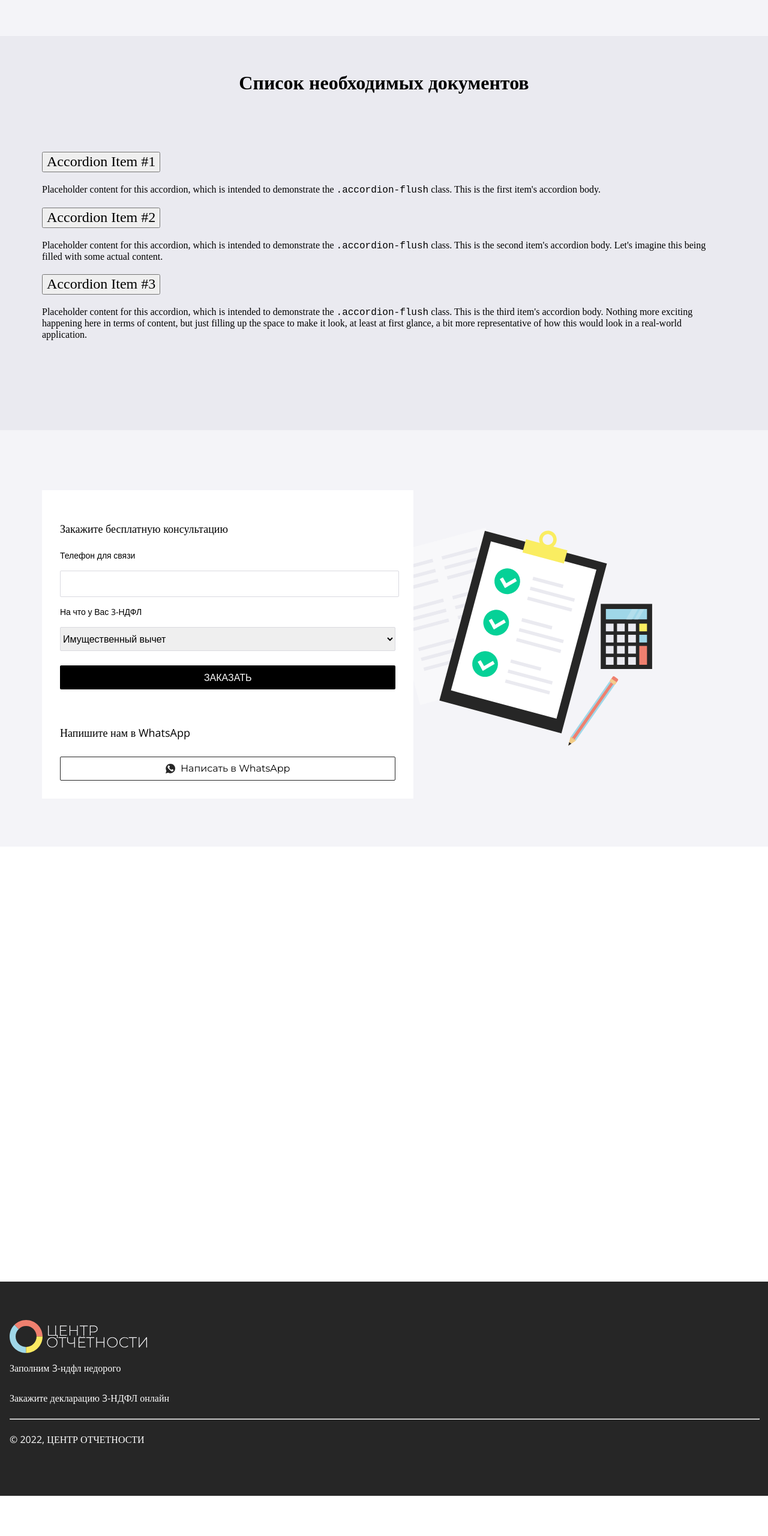
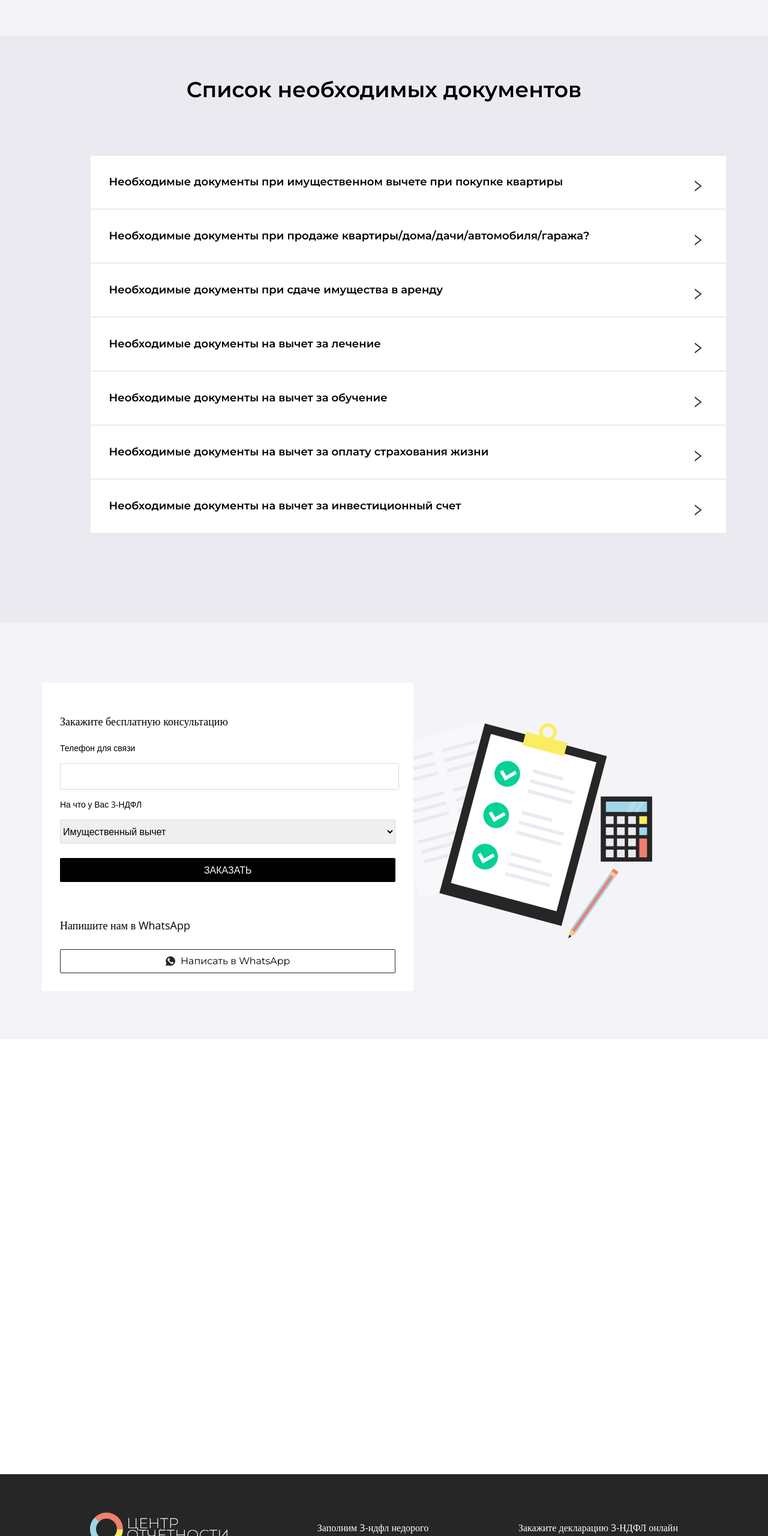
Before and after one commit to StanislawPivovarov/3NDFL, a website: page index.html in a window 1280 px wide. Shown: the part 3773-6333 px from the top of the page at 60% size. Before the commit the page ends 6266 px from the top, so only its background shows below. Drawn offline with nearby package versions, Linux system fonts and the light colour scheme.

Commit message:
add: almost final

```diff
--- a/index.html
+++ b/index.html
@@ -377,38 +377,29 @@
           </h1>
           <div class="container">
             <div class="row row-lists">
-              <div class="accordion accordion-flush" id="accordionFlushExample">
-                <div class="accordion-item">
-                  <h2 class="accordion-header" id="flush-headingOne">
-                    <button class="accordion-button collapsed" type="button" data-bs-toggle="collapse" data-bs-target="#flush-collapseOne" aria-expanded="false" aria-controls="flush-collapseOne">
-                      Accordion Item #1
-                    </button>
-                  </h2>
-                  <div id="flush-collapseOne" class="accordion-collapse collapse" aria-labelledby="flush-headingOne" data-bs-parent="#accordionFlushExample">
-                    <div class="accordion-body">Placeholder content for this accordion, which is intended to demonstrate the <code>.accordion-flush</code> class. This is the first item's accordion body.</div>
-                  </div>
-                </div>
-                <div class="accordion-item">
-                  <h2 class="accordion-header" id="flush-headingTwo">
-                    <button class="accordion-button collapsed" type="button" data-bs-toggle="collapse" data-bs-target="#flush-collapseTwo" aria-expanded="false" aria-controls="flush-collapseTwo">
-                      Accordion Item #2
-                    </button>
-                  </h2>
-                  <div id="flush-collapseTwo" class="accordion-collapse collapse" aria-labelledby="flush-headingTwo" data-bs-parent="#accordionFlushExample">
-                    <div class="accordion-body">Placeholder content for this accordion, which is intended to demonstrate the <code>.accordion-flush</code> class. This is the second item's accordion body. Let's imagine this being filled with some actual content.</div>
-                  </div>
-                </div>
-                <div class="accordion-item">
-                  <h2 class="accordion-header" id="flush-headingThree">
-                    <button class="accordion-button collapsed" type="button" data-bs-toggle="collapse" data-bs-target="#flush-collapseThree" aria-expanded="false" aria-controls="flush-collapseThree">
-                      Accordion Item #3
-                    </button>
-                  </h2>
-                  <div id="flush-collapseThree" class="accordion-collapse collapse" aria-labelledby="flush-headingThree" data-bs-parent="#accordionFlushExample">
-                    <div class="accordion-body">Placeholder content for this accordion, which is intended to demonstrate the <code>.accordion-flush</code> class. This is the third item's accordion body. Nothing more exciting happening here in terms of content, but just filling up the space to make it look, at least at first glance, a bit more representative of how this would look in a real-world application.</div>
-                  </div>
-                </div>
+                <div class="accordion">
+                  <h3 class="header-list-buy-appart">Необходимые документы при имущественном вычете при покупке квартиры <img class="arrow-list-buy" src="/assets/images/accordion/arrow-close.svg"></h3>
+        <div class="subdescription-list">Lorem, ipsum dolor sit amet consectetur adipisicing elit. Temporibus, tempore?</div>
+
+        <h3 class="header-list-sell-appart">Необходимые документы при продаже квартиры/дома/дачи/автомобиля/гаража? <img class="arrow-list-sell" src="/assets/images/accordion/arrow-close.svg"></h3>
+        <div class="subdescription-list">Lorem ipsum dolor sit amet, consectetur adipisicing elit. Eius dolor possimus perspiciatis dolorum accusamus ratione?</div>
+
+        <h3 class="header-list-rent">Необходимые документы при сдаче имущества в аренду <img class="arrow-list-rent" src="/assets/images/accordion/arrow-close.svg"></i></h3>
+        <div class="subdescription-list">Lorem ipsum dolor sit amet consectetur, adipisicing elit. Voluptatum consectetur sint assumenda ipsa iste similique itaque sed eum quibusdam distinctio? <i class="fas fa-chevron-down"></i></div>
+
+        <h3 class="header-list-medical">Необходимые документы на вычет за лечение <img class="arrow-list-med" src="/assets/images/accordion/arrow-close.svg"></h3>
+        <div class="subdescription-list">Lorem ipsum dolor sit amet consectetur adipisicing elit. Adipisci, enim!</div>
+
+        <h3 class="header-list-education">Необходимые документы на вычет за обучение <img class="arrow-list-edu" src="/assets/images/accordion/arrow-close.svg"></h3>
+        <div class="subdescription-list">Lorem ipsum dolor sit, amet consectetur adipisicing elit. Quibusdam distinctio maiores eos autem nobis, laboriosam minus, asperiores sequi, necessitatibus possimus eaque! Expedita odio rem quam!</div>
+
+        <h3 class="header-list-insurance">Необходимые документы на вычет за оплату страхования жизни <img class="arrow-list-ins" src="/assets/images/accordion/arrow-close.svg"></h3>
+        <div class="subdescription-list">Lorem ipsum dolor sit, amet consectetur adipisicing elit. Quibusdam distinctio maiores eos autem nobis, laboriosam minus, asperiores sequi, necessitatibus possimus eaque! Expedita odio rem quam!</div>
+
+        <h3 class="header-list-investions">Необходимые документы на вычет за инвестиционный счет <img class="arrow-list-inv" src="/assets/images/accordion/arrow-close.svg"></h3>
+        <div class="subdescription-list">Lorem ipsum dolor sit, amet consectetur adipisicing elit. Quibusdam distinctio maiores eos autem nobis, laboriosam minus, asperiores sequi, necessitatibus possimus eaque! Expedita odio rem quam!</div>
               </div>
+
               </div>
             </div>
           </div>
@@ -477,9 +468,12 @@
         </div>
         <div class="footer">
           <div class="footer-wrapper">
-            <img src="/assets/images/main-page/logo.svg" alt="" class="footer-logo">
-            <p class="footer-text">Заполним 3-ндфл недорого</p>
-            <p class="footer-text-2">Закажите декларацию 3-НДФЛ онлайн</p>
+            <div class="footer-before-divider">
+              <img src="/assets/images/main-page/logo.svg" alt="" class="footer-logo">
+              <p class="footer-text">Заполним 3-ндфл недорого</p>
+              <p class="footer-text-2">Закажите декларацию 3-НДФЛ онлайн</p>
+            </div>
+
             <hr class="solid">
             <p class="footer-copyright">© 2022, Центр Отчетности </p>
           </div>
--- a/script.js
+++ b/script.js
@@ -0,0 +1,46 @@
+$(document).ready(function (){
+    //
+    $(".header-list-buy-appart").click(function () {
+      $(this).next().slideToggle(500);
+      $(".subdescription-list").not($(this).next()).slideUp(500);
+      $(".arrow-list-buy").css({'transform':'rotate(90deg)'});
+
+    });
+    $(".header-list-sell-appart").click(function () {
+        $(this).next().slideToggle(500);
+        $(".subdescription-list").not($(this).next()).slideUp(500);
+        $(".arrow-list-sell").css({'transform':'rotate(90deg)'});
+
+      });
+      $(".header-list-rent").click(function () {
+        $(this).next().slideToggle(500);
+        $(".subdescription-list").not($(this).next()).slideUp(500);
+        $(".arrow-list-rent").css({'transform':'rotate(90deg)'});
+
+      });
+      $(".header-list-medical").click(function () {
+        $(this).next().slideToggle(500);
+        $(".subdescription-list").not($(this).next()).slideUp(500);
+        $(".arrow-list-med").css({'transform':'rotate(90deg)'});
+
+      });
+      $(".header-list-education").click(function () {
+        $(this).next().slideToggle(500);
+        $(".subdescription-list").not($(this).next()).slideUp(500);
+        $(".arrow-list-edu").css({'transform':'rotate(90deg)'});
+
+      });
+      $(".header-list-insurance").click(function () {
+        $(this).next().slideToggle(500);
+        $(".subdescription-list").not($(this).next()).slideUp(500);
+        $(".arrow-list-ins").css({'transform':'rotate(90deg)'});
+
+      });
+      $(".header-list-investions").click(function () {
+        $(this).next().slideToggle(500);
+        $(".subdescription-list").not($(this).next()).slideUp(500);
+        $(".arrow-list-inv").css({'transform':'rotate(90deg)'});
+
+      });
+
+  });
--- a/styles/footer.css
+++ b/styles/footer.css
@@ -33,3 +33,48 @@ hr.solid{
     color: #fff;
     text-transform: uppercase;
 }
+.footer-before-divider{
+    display: flex;
+}
+
+@media (min-width: 320px){
+    .footer-wrapper{
+        padding-left: 30px;
+        padding-right: 30px;
+        padding-bottom: 0px;
+    }
+    .footer-before-divider{
+        flex-direction: column;
+    }
+    hr.solid{
+        margin-top: 30px;
+        margin-bottom: 30px;
+    }
+}
+
+@media (min-width: 992px){
+    .footer-wrapper{
+        padding-left: 30px;
+        padding-right: 30px;
+
+    }
+    .footer-before-divider{
+        flex-direction: row;
+        justify-content: space-between;
+    }
+    hr.solid{
+        margin-top: 30px;
+        margin-bottom: 30px;
+    }
+}
+@media (min-width: 1200px){
+    .footer-wrapper{
+        padding-left: 150px;
+        padding-right: 150px;
+
+    }
+    .footer-before-divider{
+        flex-direction: row;
+        justify-content: space-between;
+    }
+}
--- a/styles/list-documents.css
+++ b/styles/list-documents.css
@@ -1,14 +1,60 @@
-.list-documents{
-    background-color: #EAEAF0;
+@import url("https://fonts.googleapis.com/css2?family=Montserrat:wght@400;500;600&family=Open+Sans:wght@400;500;600&display=swap");
+
+.list-documents {
+  background-color: #eaeaf0;
   padding-bottom: 150px;
 }
 
-  .list-documents-header{
+.list-documents-header {
   padding-top: 60px;
   margin-top: 0px;
   text-align: center;
-    padding-bottom: 55px
+  padding-bottom: 55px;
+  font-family: "Montserrat", serif;
+  font-style: normal;
+  font-weight: 600;
+  font-size: 48px;
+  line-height: 59px;
 }
-.row-lists{
+.row-lists {
   flex-direction: row-reverse;
 }
+.accordion {
+  width: 93%;
+  font-family: tahoma;
+  line-height: 200%;
+}
+.accordion h3 {
+  background: #fff;
+  padding: 30px;
+  font-family: "Montserrat", serif;
+  font-style: normal;
+  font-weight: 600;
+  font-size: 24px;
+  line-height: 29px;
+  margin: 0;
+  cursor: pointer;
+  border-top: 1px solid #dadae0;
+}
+.header-list-buy-appart {
+  border-top: none;
+}
+.subdescription-list {
+  background: #fff;
+  padding: 10px;
+  display: none;
+}
+.accordion h3 img {
+  float: right;
+  margin-top: 5px;
+  margin-right: 5px;
+}
+
+@media (min-width: 320px) {
+    .list-documents-header{
+        font-size: 36px;
+    }
+    .accordion h3{
+        font-size:18px;
+    }
+}
--- a/styles/purpose.css
+++ b/styles/purpose.css
@@ -1,3 +1,4 @@
+@import url('https://fonts.googleapis.com/css2?family=Montserrat:wght@400;500;600&family=Open+Sans:wght@400;500;600&display=swap');
 .purpose-house-wrapper {
   margin-top: 64px;
   height: 732px;
@@ -140,7 +141,7 @@ height: max-content;
 }
 @media(min-width: 768px){
   .purpose-house-wrapper{
-    height: 632px;
+    height: 652px;
   }
 }
   @media (min-width: 992px) {
```
Lines whose indentation alone changed are shown as unchanged.
